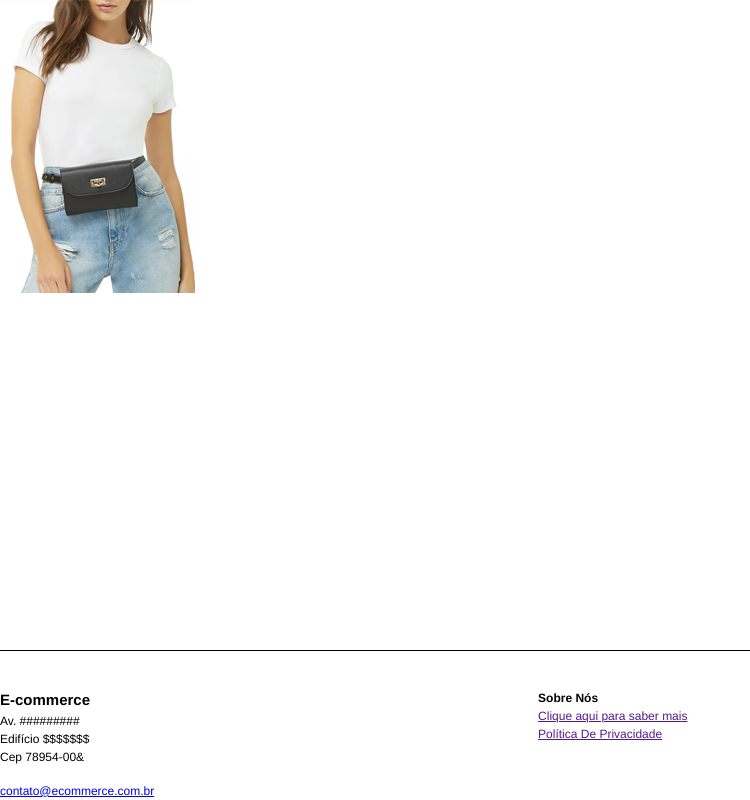
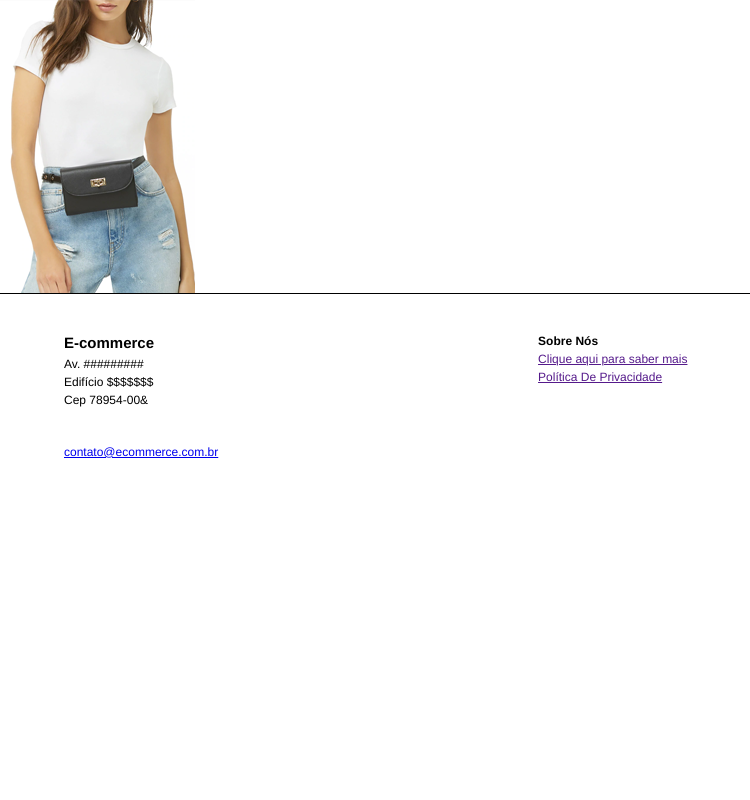
Before and after one commit to alvaroaxsmith/ecommerce-clientside, a website: page index.html in a window 1280 px wide. Shown: the whole page, without its empty margins (0-750 px from the left). Drawn offline with Linux system fonts and the light colour scheme.

Commit message:
fix: css

```diff
--- a/style.css
+++ b/style.css
@@ -1,7 +1,6 @@
 .footer-container {
     display: flex;
     align-content: center;
-    position: fixed;
     bottom: 0;
     left: 0;
     height: 150px;
@@ -10,15 +9,19 @@
     border-top: 1px black solid;
 }
 
+.div-footer-01 {
+    padding-left: 5%;
+}
+
+.div-footer-02 {
+    padding-left: 30%;
+}
+
+.div-footer-03 {
+    bottom: 0;
+    padding-left: 5%;
+}
+
 .h2-footer-01 {
     font-size: 15px;
 }
-
-.div-footer-02 {
-    padding-left: 35%;
-}
-
-.div-footer-03 {
-    position: fixed;
-    bottom: 0;
-}
```
